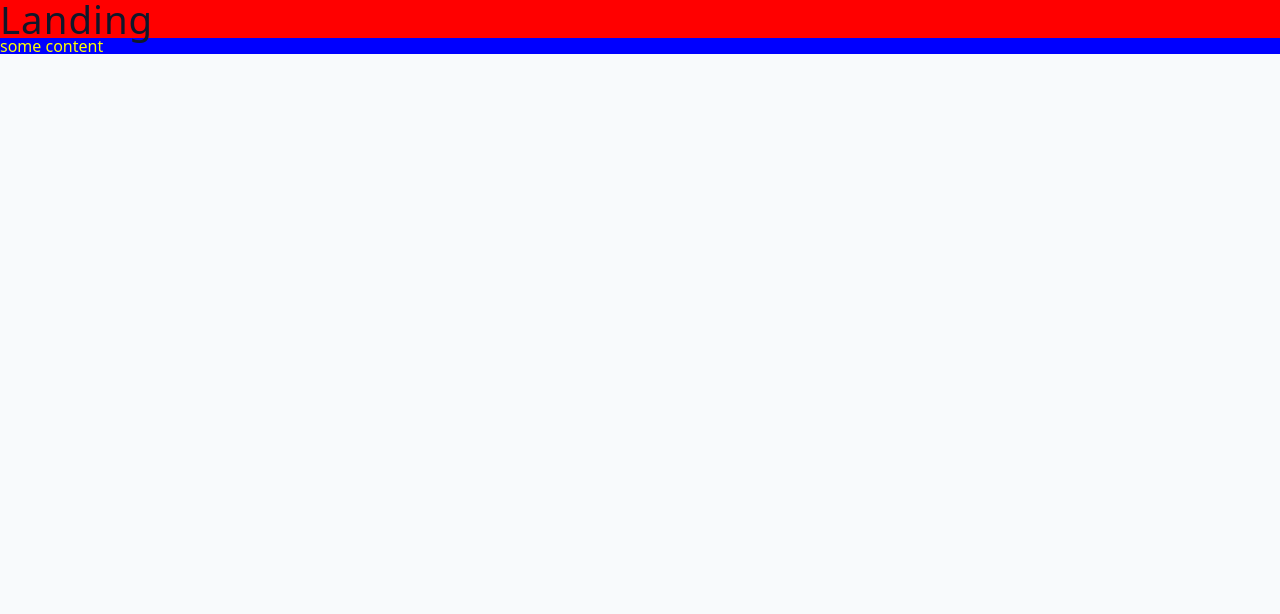
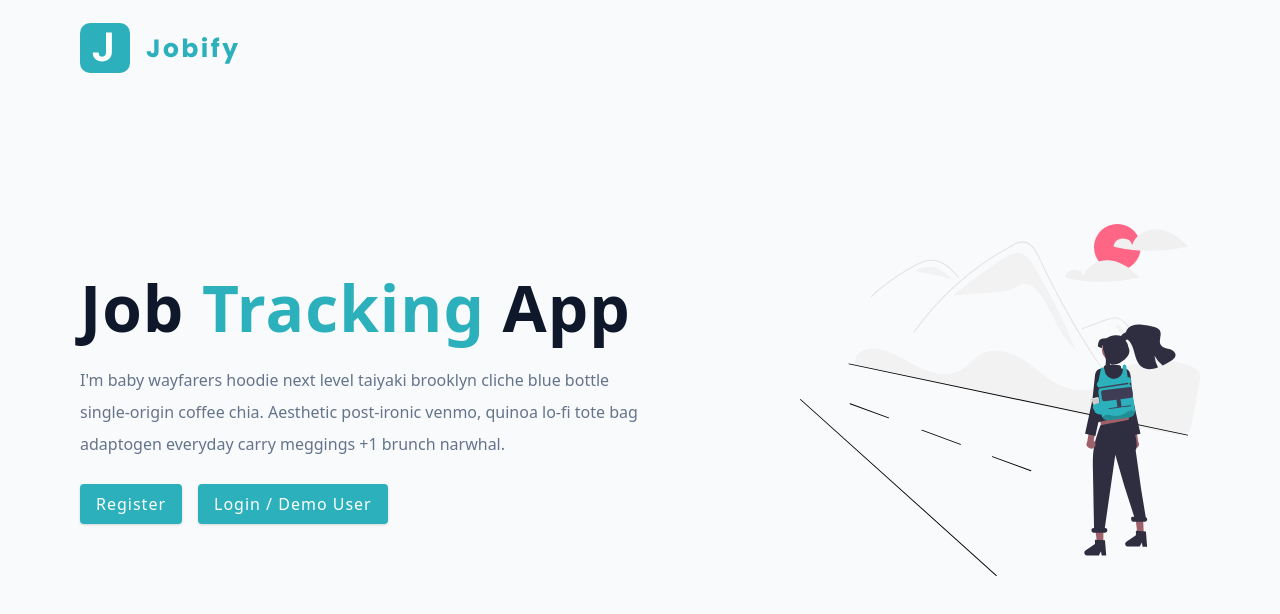
Before and after one commit to kimamovic21/udemy-mern-course-johnsmilga-jobify-app, a React (Vite) app in the folder client/: page / in a window 1280 px wide. Shown: the top 614 px of the page. Built offline with nearby package versions, Linux system fonts and the light colour scheme.

Commit message:
24. Landing Page
-u komponenti Landing.jsx kreirana varijabla StyledWrapper
-manje izmjene u documentation.txt fajlu

```diff
--- a/client/src/pages/Landing.jsx
+++ b/client/src/pages/Landing.jsx
@@ -1,22 +1,84 @@
+import { Link } from 'react-router-dom';
 import styled from 'styled-components';
+import main from '../assets/images/main.svg';
+import logo from '../assets/images/logo.svg';
 
 const Landing = () => {
   return (
-    <Wrapper>
-      <h2>Landing</h2>
-      <div className='content'>some content</div>
-    </Wrapper>
+    <StyledWrapper>
+      <nav>
+        <img src={logo} alt='jobify' className='logo' />
+      </nav>
+      <div className='container page'>
+        {/* info */}
+        <div className='info'>
+          <h1>
+            job <span>tracking</span> app
+          </h1>
+          <p>
+            I&apos;m baby wayfarers hoodie next level taiyaki brooklyn cliche blue
+            bottle single-origin coffee chia. Aesthetic post-ironic venmo,
+            quinoa lo-fi tote bag adaptogen everyday carry meggings +1 brunch
+            narwhal.
+          </p>
+          <Link to='/register' className='btn register-link'>
+            Register
+          </Link>
+          <Link to='/login' className='btn'>
+            Login / Demo User
+          </Link>
+        </div>
+        <img src={main} alt='job hunt' className='img main-img' />
+      </div>
+    </StyledWrapper>
   );
 };
 
-const Wrapper = styled.div`
-  background-color: red;
+const StyledWrapper = styled.section`
+  nav {
+    width: var(--fluid-width);
+    max-width: var(--max-width);
+    margin: 0 auto;
+    height: var(--nav-height);
+    display: flex;
+    align-items: center;
+  }
+  .page {
+    min-height: calc(100vh - var(--nav-height));
+    display: grid;
+    align-items: center;
+    margin-top: -3rem;
+  }
   h1 {
-    color: white;
+    font-weight: 700;
+    span {
+      color: var(--primary-500);
+    }
+    margin-bottom: 1.5rem;
   }
-  .content {
-    background-color: blue;
-    color: yellow;
+  p {
+    line-height: 2;
+    color: var(--text-secondary-color);
+    margin-bottom: 1.5rem;
+    max-width: 35em;
+  }
+  .register-link {
+    margin-right: 1rem;
+  }
+  .main-img {
+    display: none;
+  }
+  .btn {
+    padding: 0.75rem 1rem;
+  }
+  @media (min-width: 992px) {
+    .page {
+      grid-template-columns: 1fr 400px;
+      column-gap: 3rem;
+    }
+    .main-img {
+      display: block;
+    }
   }
 `;
 
```
Also changed, not shown: 1 other file (tests, documents, lock files or other folders).
